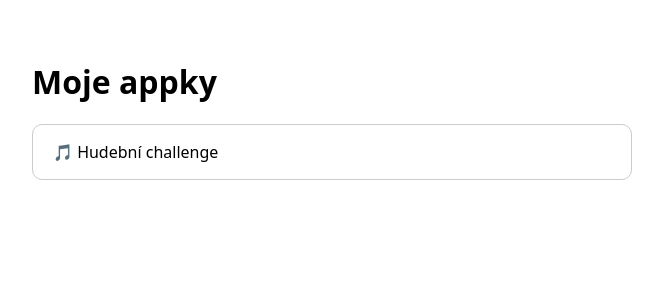
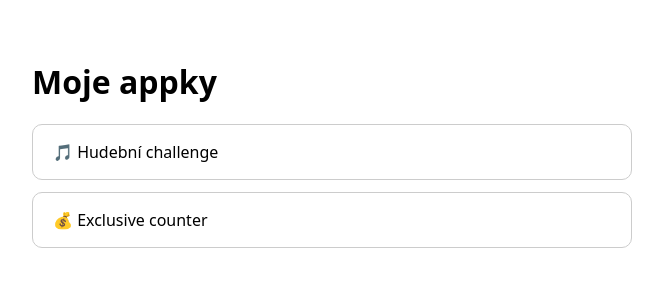
Before and after one commit to skalijowa/skalijowa.github.io, a plain HTML site: page index.html in a window 1280 px wide. Shown: the whole page, without its empty margins (308-971 px from the left). Drawn offline with Linux system fonts and the light colour scheme.

Commit message:
Update index.html

```diff
--- a/index.html
+++ b/index.html
@@ -28,7 +28,7 @@
   <h1>Moje appky</h1>
   <ul>
     <li><a href="https://skalijowa.github.io/hudebni-challenge/">🎵 Hudební challenge</a></li>
-    <!-- <li><a href="https://skalijowa.github.io/amsterdam-places/">📍 Amsterdam places</a></li> -->
+    <li><a href="https://skalijowa.github.io/amsterdam-places/">💰 Exclusive counter</a></li>
   </ul>
 </body>
 </html>
```
